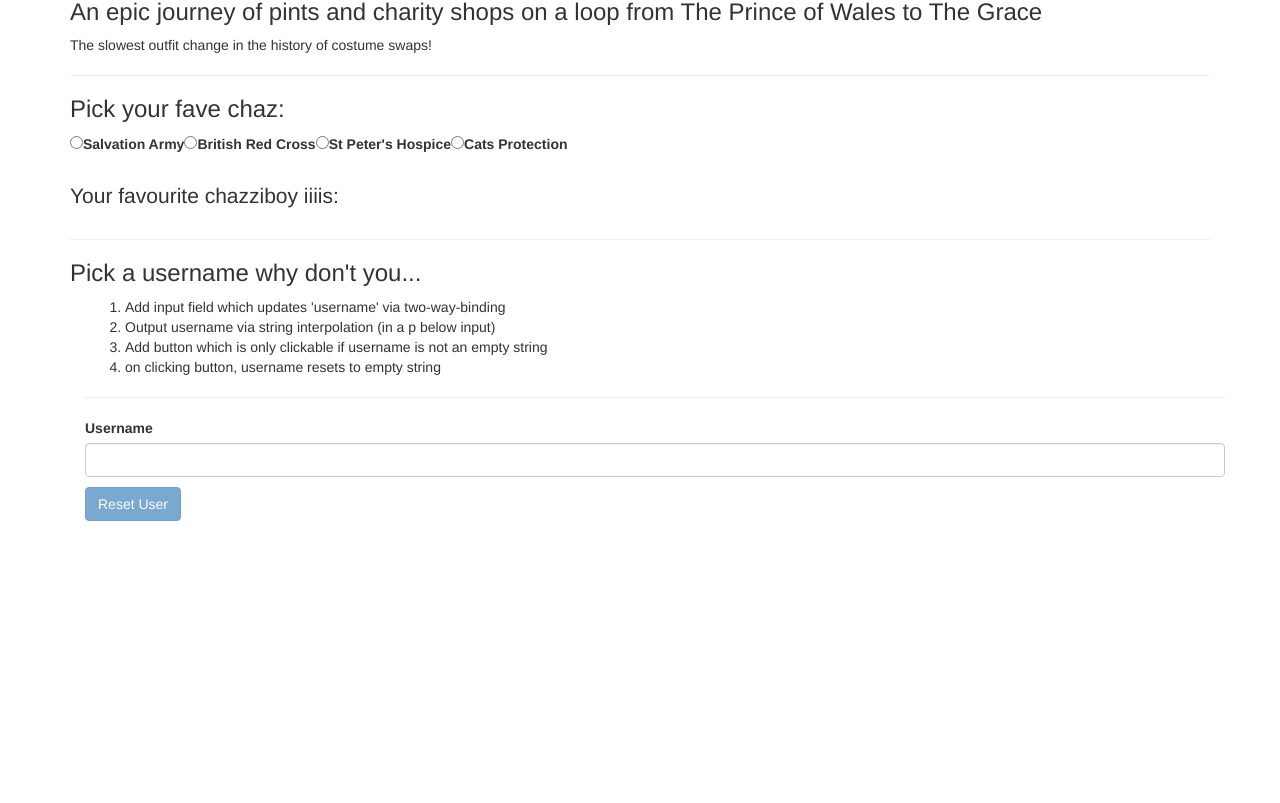
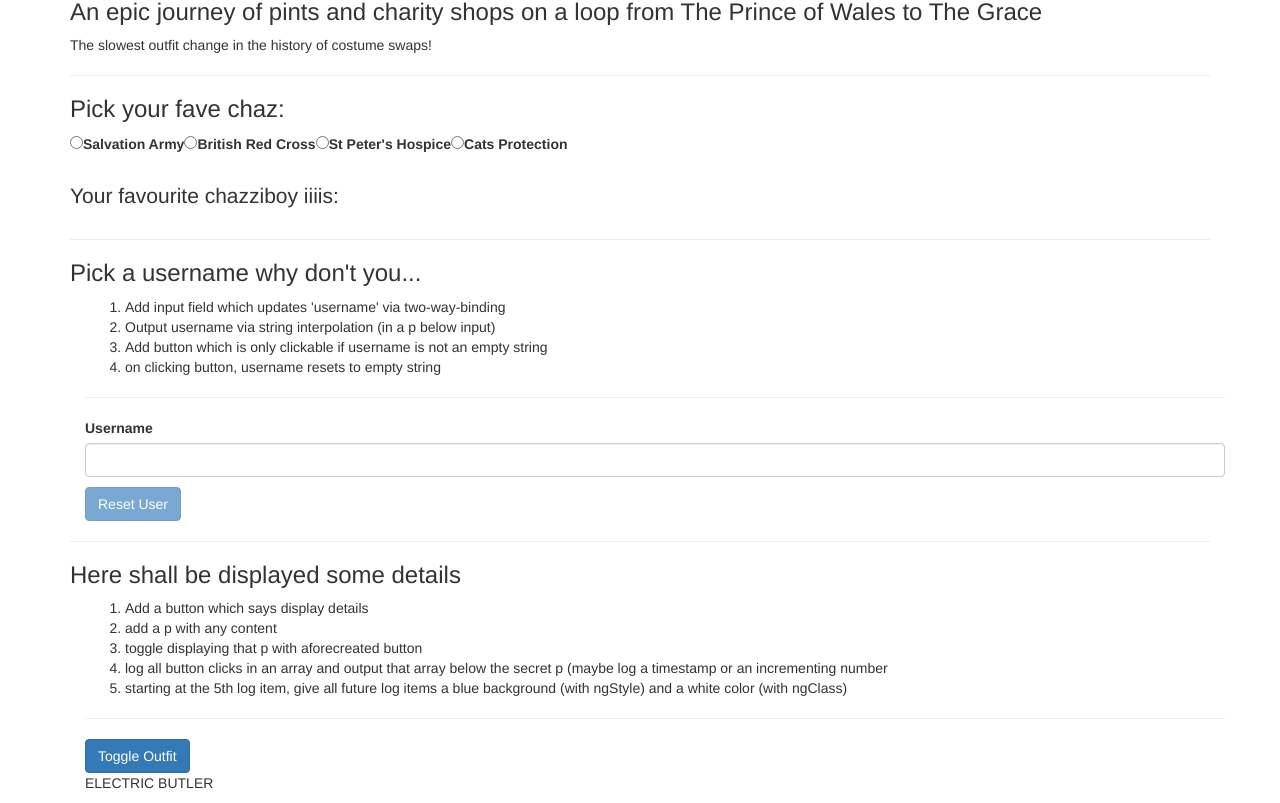
Before and after one commit to amyasgilbert/my-first-angular-project, an Angular app: page / in a window 1280 px wide. Shown: the part 214-1017 px from the top of the page. Before the commit the page ends 800 px from the top, so only its background shows below. Built offline with nearby package versions, Linux system fonts and the light colour scheme.

Commit message:
directives practice

```diff
--- a/src/app/app.component.html
+++ b/src/app/app.component.html
@@ -11,6 +11,8 @@
       <app-favourite-chazza></app-favourite-chazza>
       <hr>
       <app-username></app-username>
+      <hr>
+      <app-display-details></app-display-details>
     </div>
   </div>
 </div>
--- a/src/app/app.module.ts
+++ b/src/app/app.module.ts
@@ -8,6 +8,7 @@ import {MultiWonkComponent} from './multi-wonk/multi-wonk.component';
 import {NavbarComponent} from './navbar/navbar.component';
 import { FavouriteChazzaComponent } from './favourite-chazza/favourite-chazza.component';
 import { UsernameComponent } from './username/username.component';
+import { DisplayDetailsComponent } from './display-details/display-details.component';
 
 @NgModule({
     declarations: [
@@ -16,7 +17,8 @@ import { UsernameComponent } from './username/username.component';
         MultiWonkComponent,
         NavbarComponent,
         FavouriteChazzaComponent,
-        UsernameComponent
+        UsernameComponent,
+        DisplayDetailsComponent
     ],
     imports: [
         BrowserModule,
--- /dev/null
+++ b/src/app/display-details/display-details.component.css
@@ -0,0 +1,3 @@
+.white-text {
+    color: white;
+}
--- /dev/null
+++ b/src/app/display-details/display-details.component.html
@@ -0,0 +1,23 @@
+<h3>Here shall be displayed some details</h3>
+<div class="container">
+  <div class="row">
+    <div class="col-xs-12">
+      <ol>
+        <li>Add a button which says display details</li>
+        <li>add a p with any content</li>
+        <li>toggle displaying that p with aforecreated button</li>
+        <li>log all button clicks in an array and output that array below the secret p (maybe log a timestamp or an incrementing number</li>
+        <li>starting at the 5th log item, give all future log items a blue background (with ngStyle) and a white color (with ngClass)</li>
+      </ol>
+      <hr>
+      <button class="btn btn-primary" (click)="onToggleOutfit()">Toggle Outfit</button>
+      <p *ngIf="showSecret">{{ secretParagraph }}</p>
+      <div
+          *ngFor="let logItem of log; let i = index"
+          [ngStyle]="{backgroundColor: i >= 4 ? 'blue' : 'transparent'}"
+          [ngClass]="{'white-text': i >= 4}"
+      >{{ logItem }}</div>
+      <span></span>
+    </div>
+  </div>
+</div>
--- /dev/null
+++ b/src/app/display-details/display-details.component.ts
@@ -0,0 +1,18 @@
+import { Component } from '@angular/core';
+
+@Component({
+  selector: 'app-display-details',
+  templateUrl: './display-details.component.html',
+  styleUrls: ['./display-details.component.css']
+})
+export class DisplayDetailsComponent {
+  secretParagraph = 'ELECTRIC BUTLER';
+  showSecret = true;
+  log : any = [];
+
+  onToggleOutfit() {
+    this.showSecret = !this.showSecret;
+    // this.log.push(this.log.length + 1)
+    this.log.push(new Date())
+  }
+}
--- a/src/app/username/username.component.ts
+++ b/src/app/username/username.component.ts
@@ -1,4 +1,5 @@
 import { Component } from '@angular/core';
+import {timestamp} from "rxjs";
 
 @Component({
   selector: 'app-username',
```
Also changed, not shown: 1 other file (tests, documents, lock files or other folders).
